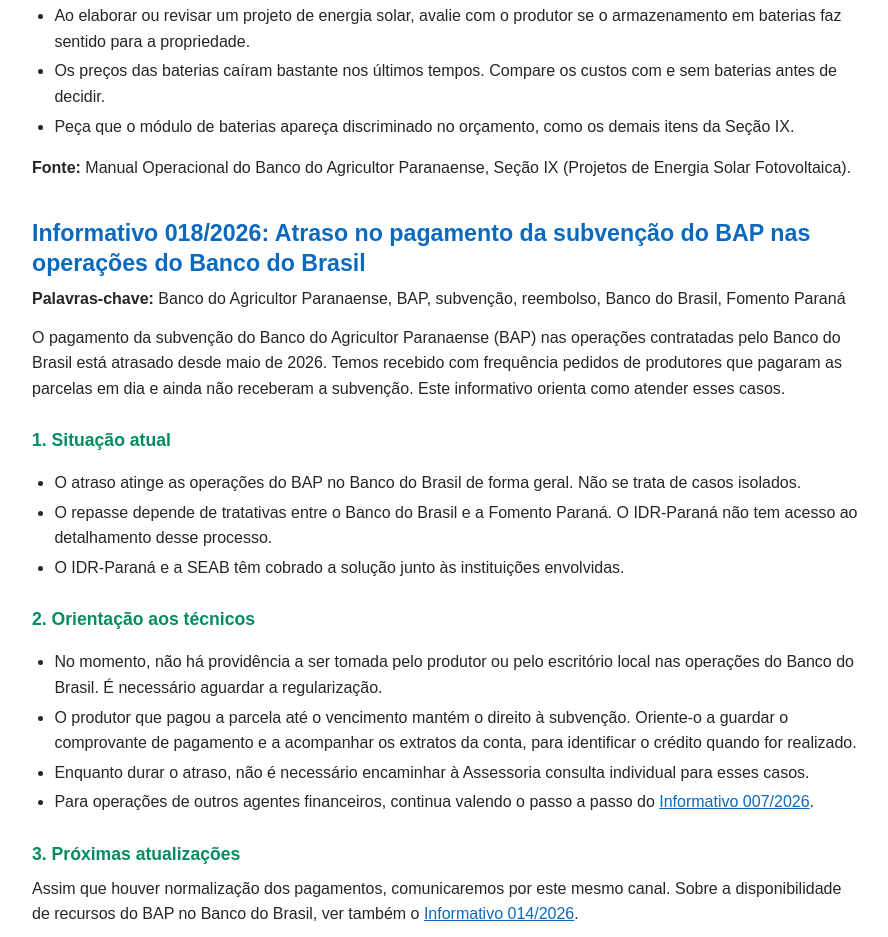
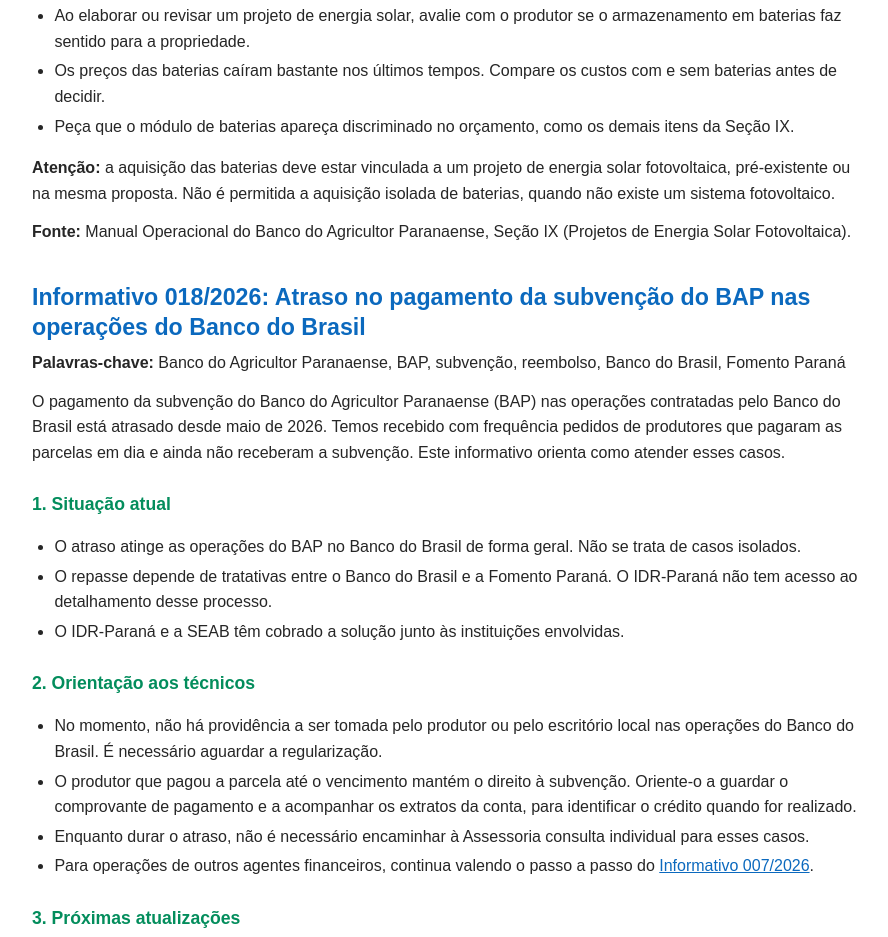
Before and after one commit to CredRur/info, a plain HTML site: page index.html in a window 1280 px wide. Shown: the part 1922-2859 px from the top of the page, without its empty margins (194-1082 px from the left). Drawn offline with Linux system fonts and the light colour scheme.

Commit message:
Informativo 019/2026: baterias vinculadas a sistema fotovoltaico
Co-Authored-By: Claude Opus 5.5 <noreply@anthropic.com>
Claude-Session: https://claude.ai/code/session_01XyewTd2MAxSzmHsHp7KKzh

```diff
--- a/index.html
+++ b/index.html
@@ -229,6 +229,10 @@ custos com e sem baterias antes de decidir.</li>
 <li>Peça que o módulo de baterias apareça discriminado no orçamento, como
 os demais itens da Seção IX.</li>
 </ul>
+<p><strong>Atenção:</strong> a aquisição das baterias deve estar vinculada
+a um projeto de energia solar fotovoltaica, pré-existente ou na mesma
+proposta. Não é permitida a aquisição isolada de baterias, quando não
+existe um sistema fotovoltaico.</p>
 <p><strong>Fonte:</strong> Manual Operacional do Banco do Agricultor
 Paranaense, Seção IX (Projetos de Energia Solar Fotovoltaica).</p>
 <h2 id="inf-018">Informativo
```
